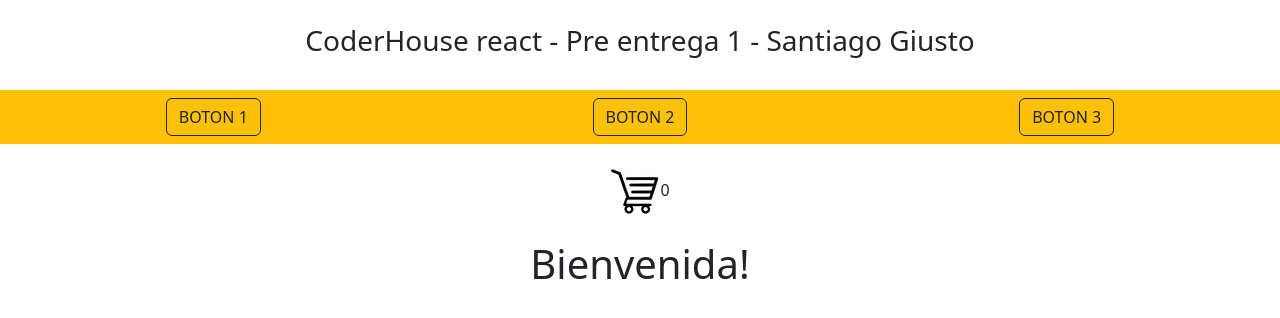
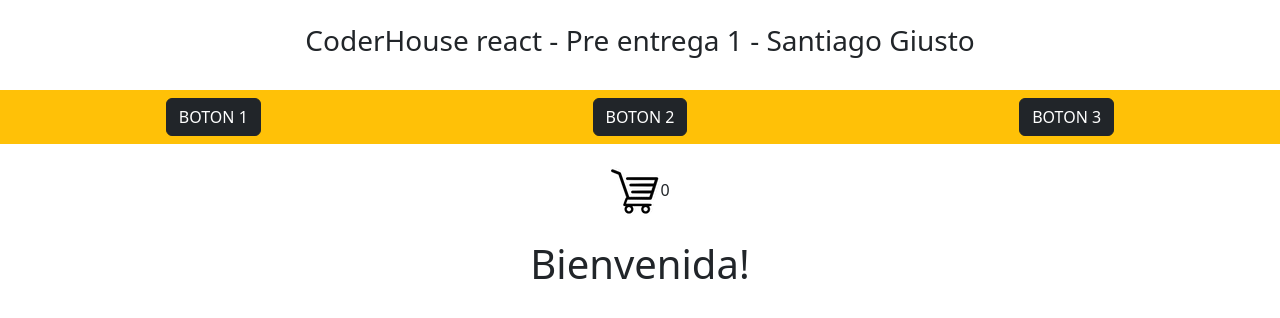
Before and after one commit to santiagoGiusto/ReactPreEntrega1, a React (Create React App) app: page / in a window 1280 px wide. Shown: the top 318 px of the page. Built offline with nearby package versions, Linux system fonts and the light colour scheme.

Commit message:
reactPreEntrega1SantiagoGiusto

```diff
--- a/src/components/NavBar/NavBar.js
+++ b/src/components/NavBar/NavBar.js
@@ -11,9 +11,9 @@
         <Nav className="flex-column my-4">
             <h3>CoderHouse react - Pre entrega 1 - Santiago Giusto</h3>
             <Navbar className="d-flex justify-content-around my-4" bg="warning" data-bs-theme="dark">
-                <Button variant="outline-dark" >BOTON 1</Button>
-                <Button variant="outline-dark">BOTON 2</Button>
-                <Button variant="outline-dark">BOTON 3</Button>
+                <Button variant="dark" >BOTON 1</Button>
+                <Button variant="dark">BOTON 2</Button>
+                <Button variant="dark">BOTON 3</Button>
              </Navbar>
          <CartWidget/>
         </Nav>
```
